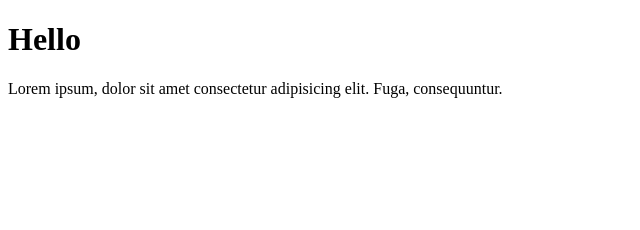
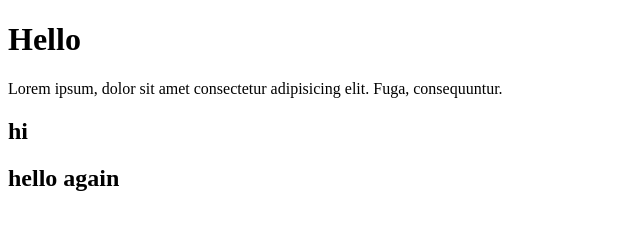
Before and after one commit to Rifatkhan90/ONE, a plain HTML site: page index.html in a window 1280 px wide. Shown: the whole page, without its empty margins (0-640 px from the left). Drawn offline with Linux system fonts and the light colour scheme.

Commit message:
Added Successful

```diff
--- a/index.html
+++ b/index.html
@@ -10,6 +10,8 @@
 <body>
   <h1>Hello</h1>
   <p>Lorem ipsum, dolor sit amet consectetur adipisicing elit. Fuga, consequuntur.</p>
+  <h2>hi</h2>
+  <h2>hello again</h2>
 </body>
 
 </html>
```
